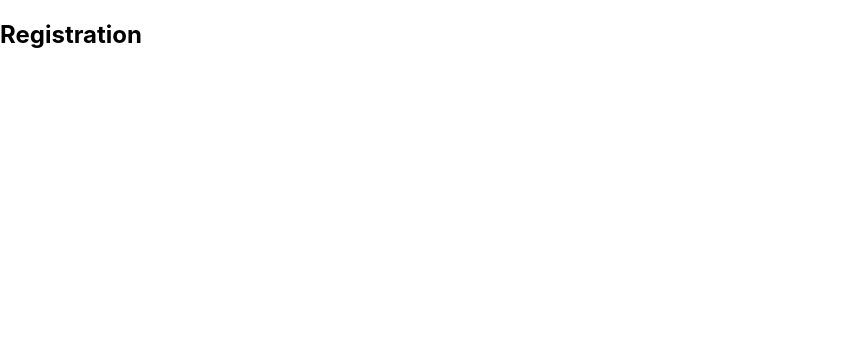
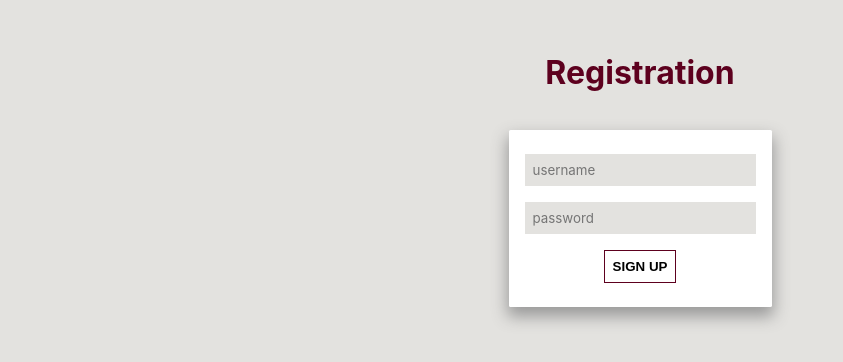
Before and after one commit to XeniaVi/todo-react, a React (Create React App) app: page /registration in a window 1280 px wide. Shown: the top 362 px of the page, without its empty margins (0-843 px from the left). Built offline with nearby package versions, Linux system fonts and the light colour scheme; no server answers.

Commit message:
feat: add layout for registrarion and add styles for form

```diff
--- a/src/components/Registration.tsx
+++ b/src/components/Registration.tsx
@@ -1,6 +1,15 @@
+import { ButtonForm, Container, Form, InputForm, Title } from "styles/components";
+
 const Registration: React.FC = () => {
     return (
-      <><h2>Registration</h2></>
+        <Container>
+            <Title>Registration</Title>
+                <Form>
+                    <InputForm type="text" placeholder="username"/>
+                    <InputForm  type="password" placeholder="password"/>
+                    <ButtonForm type="submit">Sign up</ButtonForm>
+                </Form>
+        </Container>
     );
   };
 
--- a/src/styles/components.ts
+++ b/src/styles/components.ts
@@ -442,3 +442,26 @@ export const ButtonPaginationRight = styled(ButtonPaginationEdge)`
     background-image: url(${arrow});
   }
 `;
+
+export const Form = styled.form`
+  display: flex;
+  flex-direction: column;
+  align-items: center;
+  gap: 1rem;
+  margin: 0 auto;
+  padding: 1.5rem 1rem;
+  background: field;
+  border-radius: 0.1rem;
+  box-shadow: 0 0.5rem 1rem 0.1rem #999;
+`;
+
+export const InputForm = styled(Input)`
+  padding: 0.5rem;
+`;
+
+export const ButtonForm = styled(ButtonFooter)`
+  &:hover {
+    color: white;
+    background-color: #5d001e;
+  }
+`;
```
